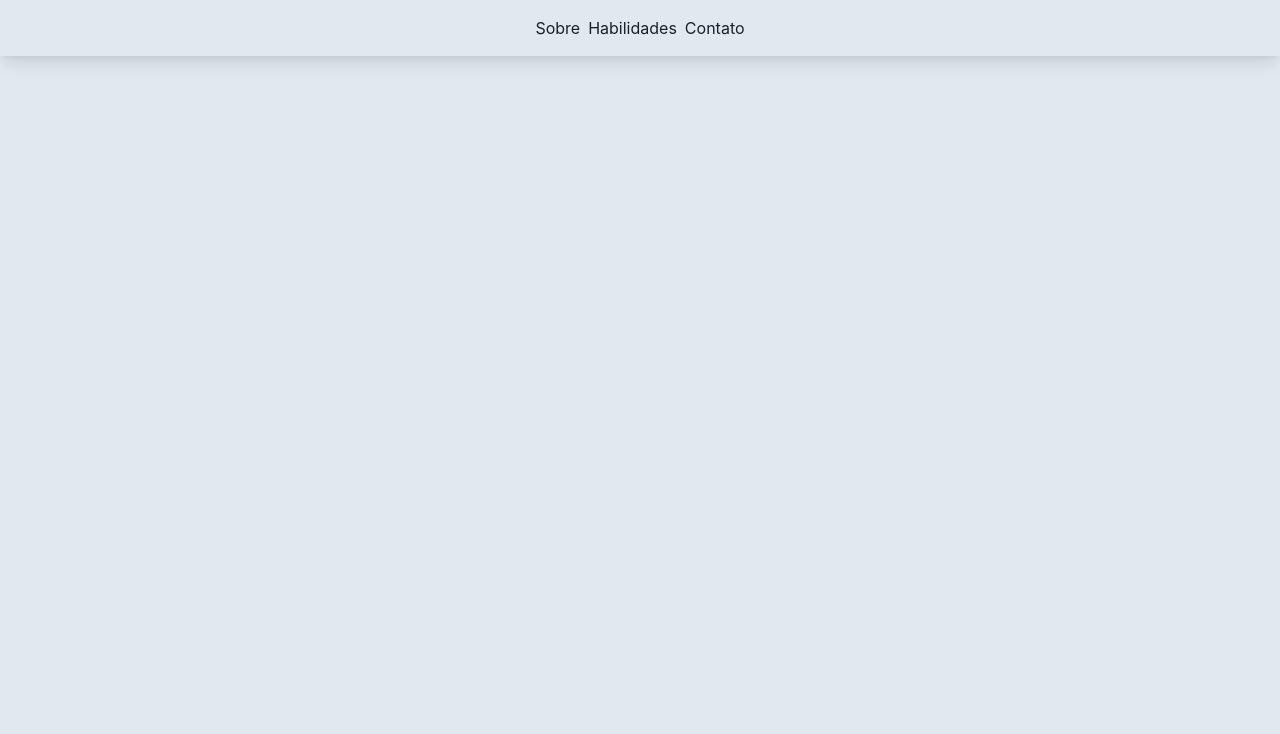
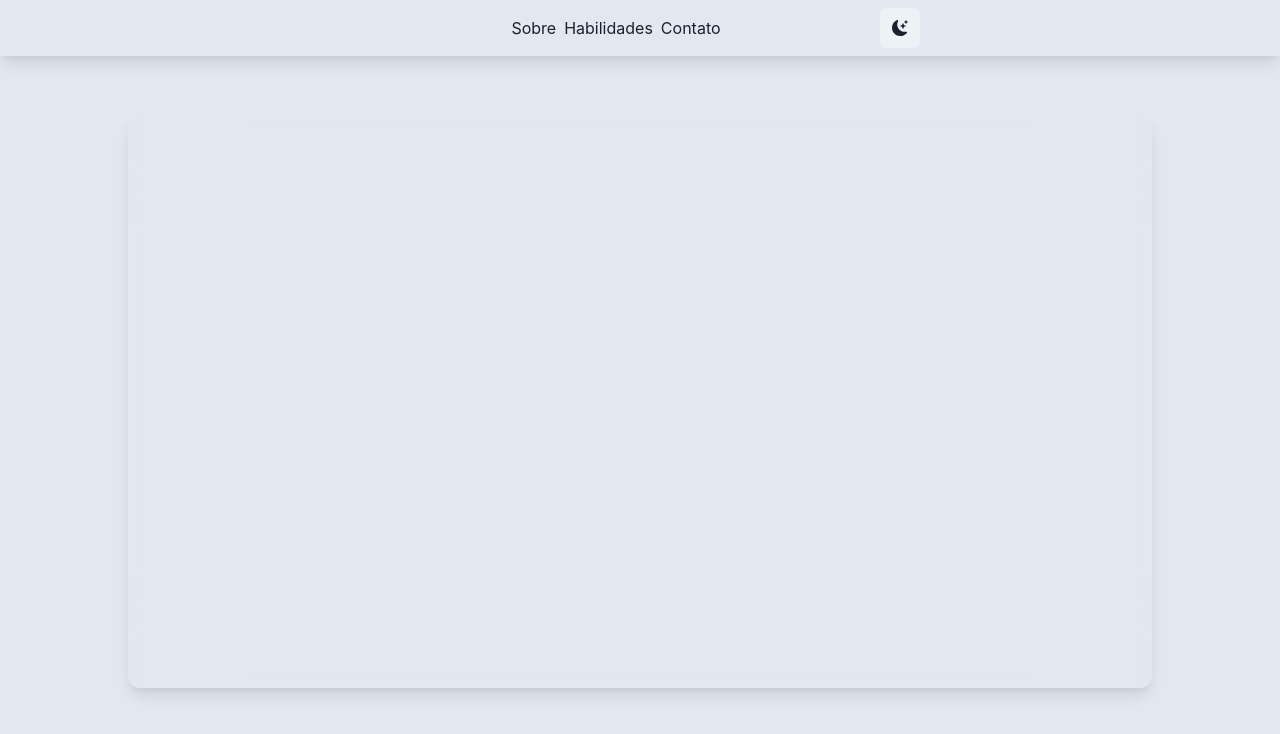
Before and after one commit to ClaudioBzrr/portfolio, a React (Vite) app: page / in a window 1280 px wide. Shown: the top 734 px of the page. Built offline with nearby package versions, Linux system fonts and the light colour scheme.

Commit message:
✔ Added: color mode toggler button

```diff
--- a/src/components/Header.tsx
+++ b/src/components/Header.tsx
@@ -1,8 +1,12 @@
-import { Box, Flex, Link, Stack } from "@chakra-ui/react";
+import { Box, Flex, IconButton, Link, Stack, useColorMode} from "@chakra-ui/react";
 import { Link as ReactLink } from "react-router-dom";
+import {BsMoonStarsFill,BsSunFill} from 'react-icons/bs'
+
 
 
 export function Header(){
+    const {colorMode,toggleColorMode} = useColorMode()
+
     return(
         <Flex w={'100vw'} h={'7vh'} position={'fixed'} top={0}>
             <Box w={'100%'} h={'100%'} boxShadow={'lg'}>
@@ -12,6 +16,13 @@ export function Header(){
                         <Link as={ReactLink} to={'/skills'}>Habilidades</Link>
                         <Link as={ReactLink} to={'/contact'}>Contato</Link>
                     </Stack>
+                    <Stack align={'center'} justify={'center'}>
+                        <IconButton
+                            onClick={toggleColorMode}
+                            aria-label="color-mode toggler"
+                            icon={ colorMode == 'dark' ? <BsSunFill/> : <BsMoonStarsFill/>}
+                        />
+                    </Stack>
                 </Stack>
             </Box>
         </Flex>
--- a/src/pages/Home.tsx
+++ b/src/pages/Home.tsx
@@ -1,10 +1,17 @@
-import { Flex } from "@chakra-ui/react";
+import { Box, Flex, Stack, useColorModeValue } from "@chakra-ui/react";
 import { Header } from "../components/Header";
 
 export function Home(){
     return(
-        <Flex h={'100vh'} w={'100vw'} bg={'gray.200'}>
-            <Header/>
+        <Flex h={'100vh'} w={'100vw'} bg={useColorModeValue('gray.200','gray.700')}>
+            <Stack h={'100%'} w={'100%'}>
+                <Header/>
+                <Stack align={'center'} justify={'center'}  w={'100%'} h={'100%'}>
+                    <Box rounded={'xl'}  backdropFilter={'blur(50px)'} maxW={'90%'} w={'5xl'} h={'xl'} boxShadow={'lg'}>
+
+                    </Box>
+                </Stack>
+            </Stack>
         </Flex>
     )
 }
```
